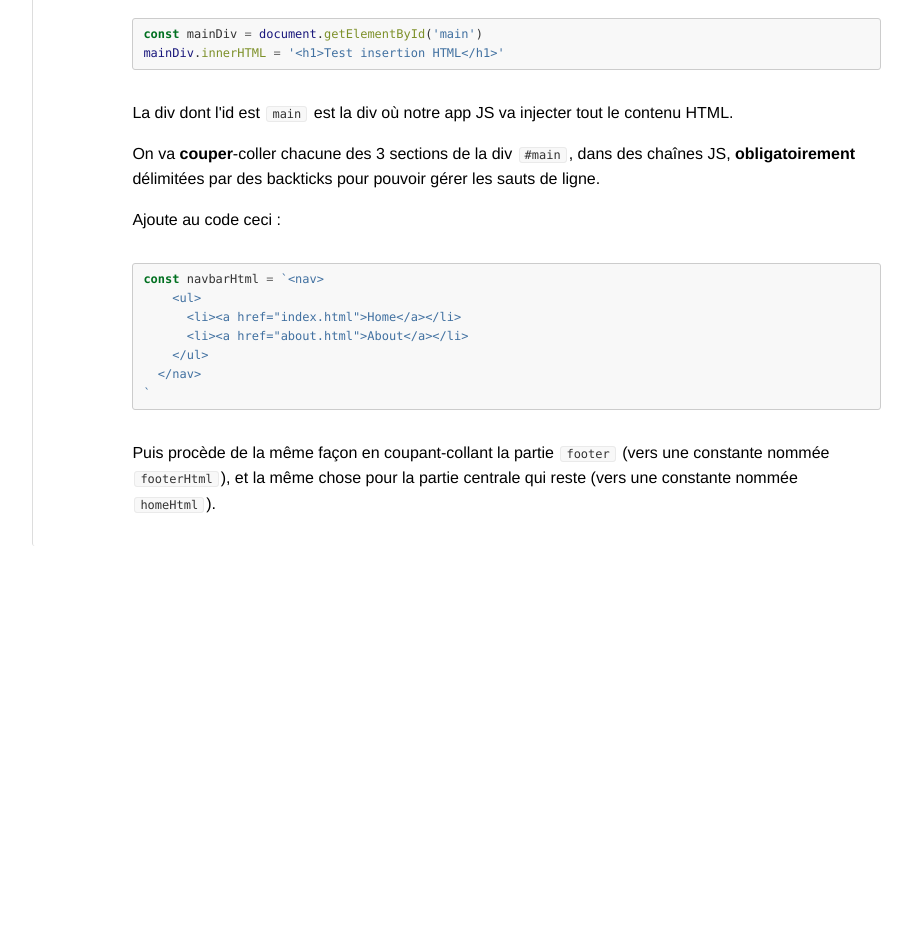
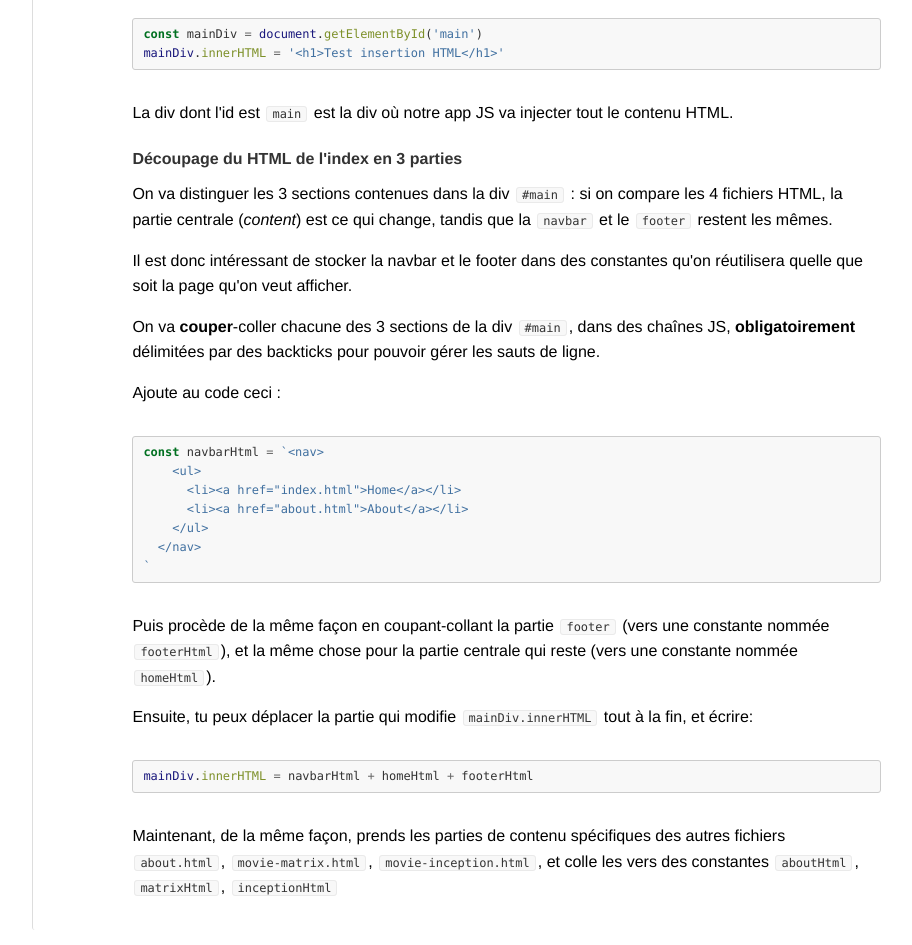
Before and after one commit to bhubr/dom, a plain HTML site: page index.html in a window 1280 px wide. Shown: the part 6832-7777 px from the top of the page, without its empty margins (259-1171 px from the left). Before the commit the page ends 7393 px from the top, so only its background shows below. Drawn offline with Linux system fonts and the light colour scheme.

Commit message:
rebuild index doc

```diff
--- a/index.html
+++ b/index.html
@@ -229,6 +229,9 @@ for(let i=0;i&lt;allParagraphs.length;i++) allParagraphs[i].innerHTML = `Paragra
 <div class="sourceCode"><pre class="sourceCode javascript"><code class="sourceCode javascript"><span class="kw">const</span> mainDiv <span class="op">=</span> <span class="va">document</span>.<span class="at">getElementById</span>(<span class="st">&#39;main&#39;</span>)
 <span class="va">mainDiv</span>.<span class="at">innerHTML</span> <span class="op">=</span> <span class="st">&#39;&lt;h1&gt;Test insertion HTML&lt;/h1&gt;&#39;</span></code></pre></div>
 <p>La div dont l'id est <code>main</code> est la div où notre app JS va injecter tout le contenu HTML.</p>
+<h4 id="découpage-du-html-de-lindex-en-3-parties">Découpage du HTML de l'index en 3 parties</h4>
+<p>On va distinguer les 3 sections contenues dans la div <code>#main</code> : si on compare les 4 fichiers HTML, la partie centrale (<em>content</em>) est ce qui change, tandis que la <code>navbar</code> et le <code>footer</code> restent les mêmes.</p>
+<p>Il est donc intéressant de stocker la navbar et le footer dans des constantes qu'on réutilisera quelle que soit la page qu'on veut afficher.</p>
 <p>On va <strong>couper</strong>-coller chacune des 3 sections de la div <code>#main</code>, dans des chaînes JS, <strong>obligatoirement</strong> délimitées par des backticks pour pouvoir gérer les sauts de ligne.</p>
 <p>Ajoute au code ceci :</p>
 <div class="sourceCode"><pre class="sourceCode javascript"><code class="sourceCode javascript"><span class="kw">const</span> navbarHtml <span class="op">=</span> <span class="vs">`&lt;nav&gt;</span>
@@ -239,5 +242,8 @@ for(let i=0;i&lt;allParagraphs.length;i++) allParagraphs[i].innerHTML = `Paragra
 <span class="vs">  &lt;/nav&gt;</span>
 <span class="vs">`</span></code></pre></div>
 <p>Puis procède de la même façon en coupant-collant la partie <code>footer</code> (vers une constante nommée <code>footerHtml</code>), et la même chose pour la partie centrale qui reste (vers une constante nommée <code>homeHtml</code>).</p>
+<p>Ensuite, tu peux déplacer la partie qui modifie <code>mainDiv.innerHTML</code> tout à la fin, et écrire:</p>
+<div class="sourceCode"><pre class="sourceCode javascript"><code class="sourceCode javascript"><span class="va">mainDiv</span>.<span class="at">innerHTML</span> <span class="op">=</span> navbarHtml <span class="op">+</span> homeHtml <span class="op">+</span> footerHtml</code></pre></div>
+<p>Maintenant, de la même façon, prends les parties de contenu spécifiques des autres fichiers <code>about.html</code>, <code>movie-matrix.html</code>, <code>movie-inception.html</code>, et colle les vers des constantes <code>aboutHtml</code>, <code>matrixHtml</code>, <code>inceptionHtml</code></p>
 </body>
 </html>
```
